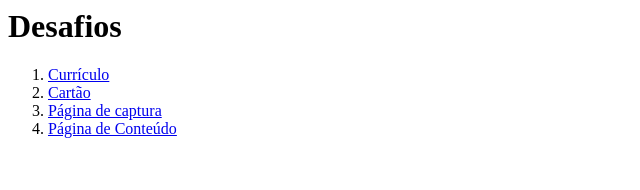
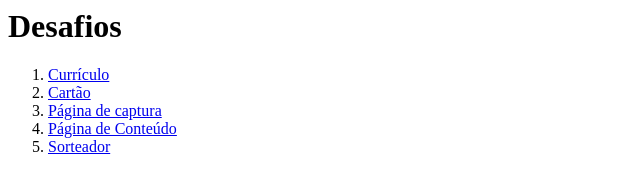
Before and after one commit to Jops-Garcia/WEBLittleProjects, a plain HTML site: page index.html in a window 1280 px wide. Shown: the full height of the page, 0-640 px from the left. Drawn offline with Linux system fonts and the light colour scheme.

Commit message:
adicionando sorteador

```diff
--- a/index.html
+++ b/index.html
@@ -8,6 +8,7 @@
             <li><a href="./modulo3-CSS_basico/desafio.html">Cartão</a></li>
             <li><a href="./modulo6">Página de captura</a></li>
             <li><a href="./modulo6-2">Página de Conteúdo</a></li>
+            <li><a href="./modulo12">Sorteador</a></li>
         </ol>
     </body>
 </html>
```
